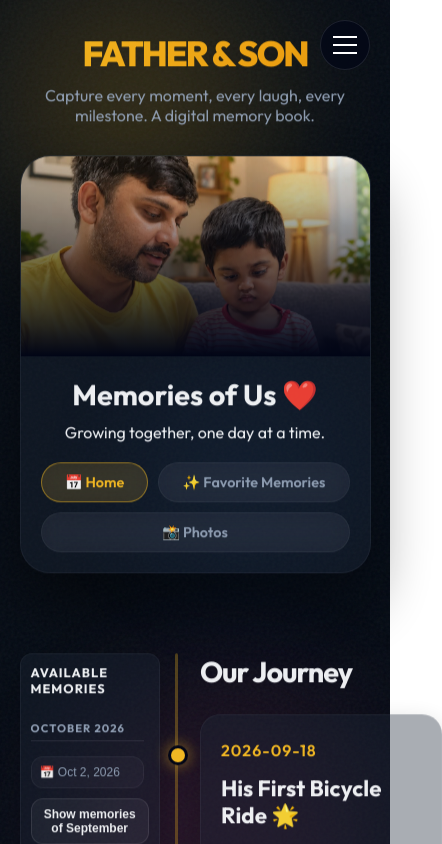
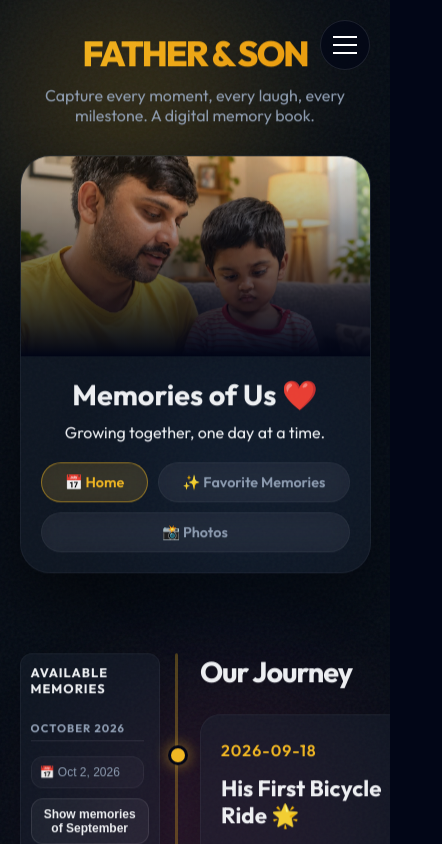
Before and after one commit to surajraviralaofficial/fatherson-website, a Next.js app: page / in a window 390 px wide. Shown: the top 844 px of the page, 442 px wide, since content can reach past the window. Built offline with nearby package versions, Linux system fonts and the light colour scheme.

Commit message:
Fix horizontal white space scroll issue on mobile

```diff
--- a/src/app/globals.css
+++ b/src/app/globals.css
@@ -21,5 +21,10 @@
 body {
   font-family: 'Outfit', sans-serif;
   color: var(--text-main);
-  background: transparent;
+  background: var(--bg-color);
+  overflow-x: hidden;
 }
+
+html {
+  overflow-x: hidden;
+}
```
